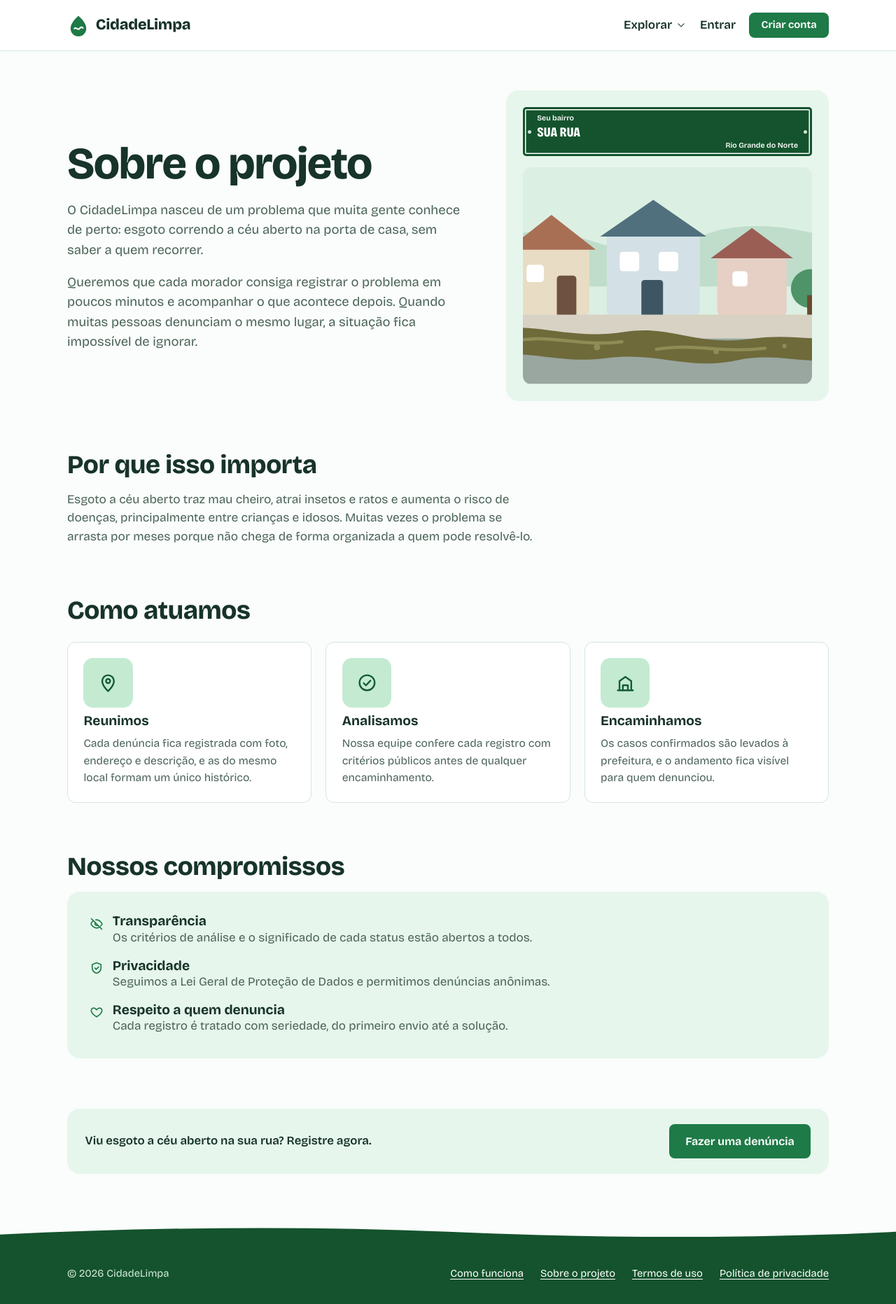
After one commit to lucasmarchi123/cidadelimpa, a Django app: page /sobre/ in a window 1280 px wide. The commit adds this page. Shown: the whole page at 70% size. Run offline with Django 5.2, Linux system fonts and the light colour scheme.

Commit message:
Adiciona menu Explorar e página Sobre o projeto

```diff
--- a/config/urls.py
+++ b/config/urls.py
@@ -6,6 +6,8 @@ from django.views.generic import TemplateView
 
 urlpatterns = [
     path('', TemplateView.as_view(template_name='inicio.html'), name='inicio'),
+    path('', TemplateView.as_view(template_name='inicio.html'), name='inicio'),
+    path('sobre/', TemplateView.as_view(template_name='sobre.html'), name='sobre'),
     path('contas/', include('usuarios.urls')),
     path('contas/', include('django.contrib.auth.urls')),
     path('denuncias/', include('denuncias.urls')),
--- a/static/css/componentes.css
+++ b/static/css/componentes.css
@@ -138,3 +138,22 @@
 }
 @media (prefers-reduced-motion: reduce) { .conta summary .icone { transition: none; } }
 .menu-movel__painel form { margin: 0; }
+
+/* Menu Explorar */
+.explorar { position: relative; }
+.explorar summary { list-style: none; cursor: pointer; display: flex; align-items: center; gap: .3rem; font-weight: 600; padding: .4rem 0; }
+.explorar summary::-webkit-details-marker { display: none; }
+.explorar summary .icone { width: 1rem; height: 1rem; color: var(--tinta-suave); transition: transform .15s; }
+.explorar[open] summary .icone { transform: rotate(180deg); }
+.explorar__painel { position: absolute; left: -1rem; top: calc(100% + .6rem); z-index: 6; width: 20rem;
+  display: grid; gap: .2rem; padding: .5rem; background: var(--papel); border: 1px solid var(--linha);
+  border-radius: var(--r-m); box-shadow: 0 16px 32px -18px rgba(10, 40, 25, .45); }
+.explorar__item { display: grid; grid-template-columns: auto 1fr; gap: .15rem .8rem; align-items: center;
+  padding: .65rem .7rem; border-radius: 10px; color: var(--tinta); text-decoration: none; font-weight: 400; }
+.explorar__item:hover { background: var(--menta); }
+.explorar__item .icone { grid-row: span 2; width: 2.2rem; height: 2.2rem; padding: .45rem; border-radius: 10px;
+  background: var(--menta-forte); color: var(--icone-passo); }
+.explorar__item strong { font-size: .98rem; font-weight: 700; }
+.explorar__item span { font-size: .85rem; color: var(--tinta-suave); }
+@media (max-width: 40rem) { .topo__nav > .explorar { display: none; } }
+@media (prefers-reduced-motion: reduce) { .explorar summary .icone { transition: none; } }
--- a/static/css/paginas.css
+++ b/static/css/paginas.css
@@ -245,6 +245,25 @@
 
 @media (max-width: 40rem) { .minha { grid-template-columns: 1fr; } }
 
+/* Sobre o projeto */
+.sobre-topo { display: grid; grid-template-columns: minmax(0, 1.1fr) minmax(0, .9fr); gap: clamp(2rem, 5vw, 4rem); align-items: center; }
+.sobre-topo__texto { display: grid; gap: 1.1rem; }
+.sobre-topo__texto p { font-size: 1.15rem; color: var(--tinta-suave); }
+.sobre-topo__arte { display: grid; gap: 1rem; padding: 1.5rem; border-radius: var(--r-g); background: var(--menta); }
+.sobre-topo__arte .denuncia__foto { aspect-ratio: 4 / 3; border-radius: var(--r-m); }
+.sobre-bloco { display: grid; gap: 1rem; margin-top: clamp(3rem, 7vw, 4.5rem); }
+.sobre-bloco > p { font-size: 1.08rem; color: var(--tinta-suave); }
+.atuacao { display: grid; grid-template-columns: repeat(3, minmax(0, 1fr)); gap: 1.25rem; margin-top: .5rem; }
+.atuacao li { display: grid; gap: .6rem; align-content: start; padding: 1.4rem; border: 1px solid var(--linha);
+  border-radius: var(--r-m); background: var(--papel); }
+.atuacao .passos__icone::after { display: none; }
+.atuacao p { color: var(--tinta-suave); font-size: .98rem; }
+.compromissos { display: grid; gap: 1rem; padding: clamp(1.4rem, 4vw, 2rem); border-radius: var(--r-g); background: var(--menta); }
+.compromissos li { display: flex; gap: .8rem; align-items: flex-start; }
+.compromissos li .icone { flex: none; margin-top: .2rem; color: var(--verde); }
+.compromissos p { color: var(--tinta-suave); }
+@media (max-width: 52rem) { .sobre-topo, .atuacao { grid-template-columns: 1fr; } }
+
 /* Responsivo */
 @media (max-width: 60rem) {
   .passos { grid-template-columns: repeat(2, minmax(0, 1fr)); }
--- /dev/null
+++ b/templates/includes/explorar.html
@@ -0,0 +1,17 @@
+<details class="explorar">
+  <summary>Explorar<svg class="icone" aria-hidden="true"><use href="#i-abrir"/></svg></summary>
+  <div class="explorar__painel">
+    <a class="explorar__item" href="{% url 'lista_denuncias' %}">
+      <svg class="icone" aria-hidden="true"><use href="#i-pino"/></svg>
+      <strong>Denúncias</strong><span>Endereços com problemas registrados</span>
+    </a>
+    <a class="explorar__item" href="{% url 'inicio' %}#como-funciona">
+      <svg class="icone" aria-hidden="true"><use href="#i-ok"/></svg>
+      <strong>Como funciona</strong><span>Passo a passo, critérios e status</span>
+    </a>
+    <a class="explorar__item" href="{% url 'sobre' %}">
+      <svg class="icone" aria-hidden="true"><use href="#i-info"/></svg>
+      <strong>Sobre o projeto</strong><span>Por que o CidadeLimpa existe</span>
+    </a>
+  </div>
+</details>
--- a/templates/includes/icones.html
+++ b/templates/includes/icones.html
@@ -55,6 +55,7 @@
     </symbol>
     <symbol id="i-mais" viewBox="0 0 24 24"><path d="M12 5v14M5 12h14"/></symbol>
     <symbol id="i-abrir" viewBox="0 0 24 24"><path d="m6 9 6 6 6-6"/></symbol>
+    <symbol id="i-info" viewBox="0 0 24 24"><circle cx="12" cy="12" r="9"/><path d="M12 11v5.5M12 7.5v.01"/></symbol>
     <symbol id="i-voltar" viewBox="0 0 24 24"><path d="M15 18l-6-6 6-6"/></symbol>
     <symbol id="i-lupa" viewBox="0 0 24 24"><circle cx="11" cy="11" r="7"/><path d="m20 20-3.5-3.5"/></symbol>
   </defs>
--- a/templates/includes/rodape.html
+++ b/templates/includes/rodape.html
@@ -3,6 +3,8 @@
   <div class="conteiner rodape__barra">
     <span>© {% now "Y" %} CidadeLimpa</span>
     <nav class="rodape__links" aria-label="Rodapé">
+      <a href="{% url 'inicio' %}#como-funciona">Como funciona</a>
+      <a href="{% url 'sobre' %}">Sobre o projeto</a>
       <a href="#">Termos de uso</a>
       <a href="#">Política de privacidade</a>
     </nav>
--- a/templates/includes/topo.html
+++ b/templates/includes/topo.html
@@ -6,7 +6,7 @@
         {% url 'lista_denuncias' as url_lista %}
         {% url 'nova_denuncia' as url_nova %}
         <div class="topo__links">
-          <a href="{{ url_lista }}"{% if request.resolver_match.url_name == 'lista_denuncias' or request.resolver_match.url_name == 'local' %} aria-current="page"{% endif %}>Explorar</a>
+          {% include "includes/explorar.html" %}
           <a class="botao botao--primario botao--pequeno" href="{{ url_nova }}"><svg class="icone" aria-hidden="true"><use href="#i-mais"/></svg>Denunciar</a>
         </div>
         <details class="conta">
@@ -20,7 +20,9 @@
               <strong>{{ user.nome_completo|default:user.username }}</strong>
               <span>@{{ user.username }}</span>
             </div>
-            <a class="so-movel" href="{{ url_lista }}">Explorar</a>
+            <a class="so-movel" href="{{ url_lista }}">Denúncias</a>
+            <a class="so-movel" href="{% url 'inicio' %}#como-funciona">Como funciona</a>
+            <a class="so-movel" href="{% url 'sobre' %}">Sobre o projeto</a>
             <a class="so-movel" href="{{ url_nova }}">Denunciar</a>
             <a href="{% url 'minhas_denuncias' %}">Minhas denúncias</a>
             <hr>
@@ -31,6 +33,7 @@
           </div>
         </details>
       {% else %}
+        {% include "includes/explorar.html" %}
         {% if request.resolver_match.url_name != 'login' %}
           <a href="{% url 'login' %}">Entrar</a>
         {% endif %}
--- a/templates/inicio.html
+++ b/templates/inicio.html
@@ -43,7 +43,7 @@
       <svg class="onda" viewBox="0 0 1440 80" preserveAspectRatio="none" aria-hidden="true"><path fill="currentColor" d="M0 50c240 18 480 22 720 8s480-20 720 2v20H0z"/></svg>
     </section>
 
-    <section class="secao">
+    <section class="secao" id="como-funciona">
       <div class="conteiner">
         <div class="secao__topo">
           <h2>Como denunciar</h2>
--- /dev/null
+++ b/templates/sobre.html
@@ -0,0 +1,53 @@
+{% extends "base.html" %}
+
+{% block titulo %}Sobre o projeto — CidadeLimpa{% endblock %}
+
+{% block conteudo %}
+  <main class="conteiner pagina">
+    <section class="sobre-topo">
+      <div class="sobre-topo__texto">
+        <h1>Sobre o projeto</h1>
+        <p>O CidadeLimpa nasceu de um problema que muita gente conhece de perto: esgoto correndo a céu aberto na porta de casa, sem saber a quem recorrer.</p>
+        <p>Queremos que cada morador consiga registrar o problema em poucos minutos e acompanhar o que acontece depois. Quando muitas pessoas denunciam o mesmo lugar, a situação fica impossível de ignorar.</p>
+      </div>
+      <div class="sobre-topo__arte" aria-hidden="true">
+        <div class="placa placa--compacta"><span class="placa__bairro">Seu bairro</span><span class="placa__rua">Sua rua</span><span class="placa__cep">Rio Grande do Norte</span></div>
+        <div class="denuncia__foto"><svg viewBox="0 0 320 200" preserveAspectRatio="xMidYMid slice"><use href="#rua"/></svg></div>
+      </div>
+    </section>
+
+    <section class="sobre-bloco">
+      <h2>Por que isso importa</h2>
+      <p>Esgoto a céu aberto traz mau cheiro, atrai insetos e ratos e aumenta o risco de doenças, principalmente entre crianças e idosos. Muitas vezes o problema se arrasta por meses porque não chega de forma organizada a quem pode resolvê-lo.</p>
+    </section>
+
+    <section class="sobre-bloco">
+      <h2>Como atuamos</h2>
+      <ul class="atuacao">
+        <li><span class="passos__icone"><svg class="icone" aria-hidden="true"><use href="#i-pino"/></svg></span><h3>Reunimos</h3><p>Cada denúncia fica registrada com foto, endereço e descrição, e as do mesmo local formam um único histórico.</p></li>
+        <li><span class="passos__icone"><svg class="icone" aria-hidden="true"><use href="#i-ok"/></svg></span><h3>Analisamos</h3><p>Nossa equipe confere cada registro com critérios públicos antes de qualquer encaminhamento.</p></li>
+        <li><span class="passos__icone"><svg class="icone" aria-hidden="true"><use href="#i-predio"/></svg></span><h3>Encaminhamos</h3><p>Os casos confirmados são levados à prefeitura, e o andamento fica visível para quem denunciou.</p></li>
+      </ul>
+    </section>
+
+    <section class="sobre-bloco">
+      <h2>Nossos compromissos</h2>
+      <ul class="compromissos">
+        <li><svg class="icone" aria-hidden="true"><use href="#i-olho"/></svg><div><h3>Transparência</h3><p>Os critérios de análise e o significado de cada status estão abertos a todos.</p></div></li>
+        <li><svg class="icone" aria-hidden="true"><use href="#i-escudo"/></svg><div><h3>Privacidade</h3><p>Seguimos a Lei Geral de Proteção de Dados e permitimos denúncias anônimas.</p></div></li>
+        <li><svg class="icone" aria-hidden="true"><use href="#i-coracao"/></svg><div><h3>Respeito a quem denuncia</h3><p>Cada registro é tratado com seriedade, do primeiro envio até a solução.</p></div></li>
+      </ul>
+    </section>
+
+    <section class="sobre-bloco">
+      <div class="chamada">
+        <p>Viu esgoto a céu aberto na sua rua? Registre agora.</p>
+        {% if user.is_authenticated %}
+          <a class="botao botao--primario" href="{% url 'nova_denuncia' %}">Fazer uma denúncia</a>
+        {% else %}
+          <a class="botao botao--primario" href="{% url 'cadastro' %}">Fazer uma denúncia</a>
+        {% endif %}
+      </div>
+    </section>
+  </main>
+{% endblock %}
```
